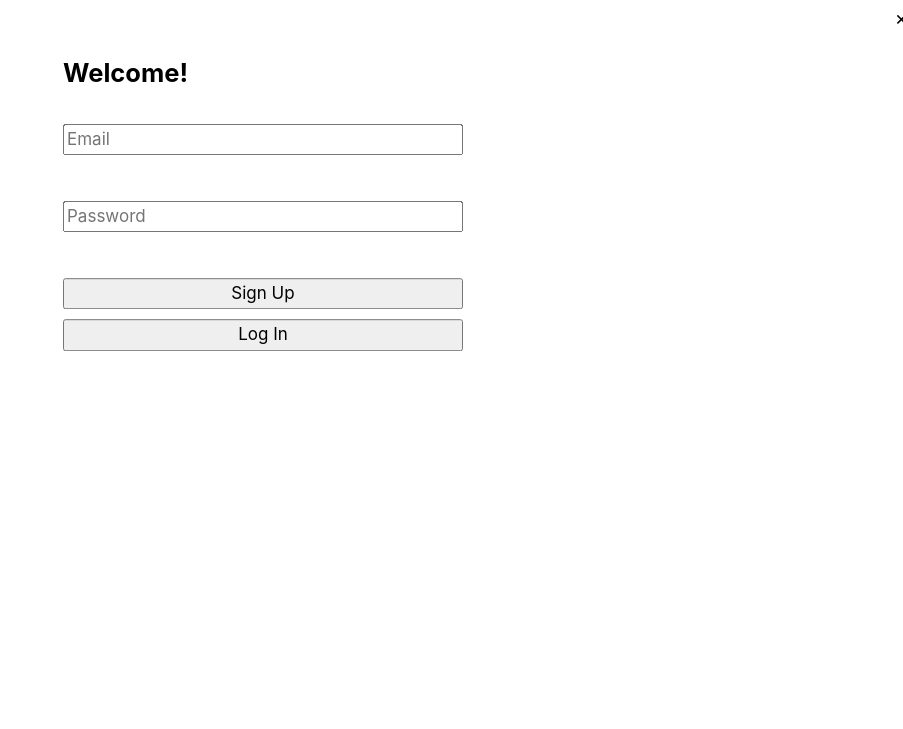
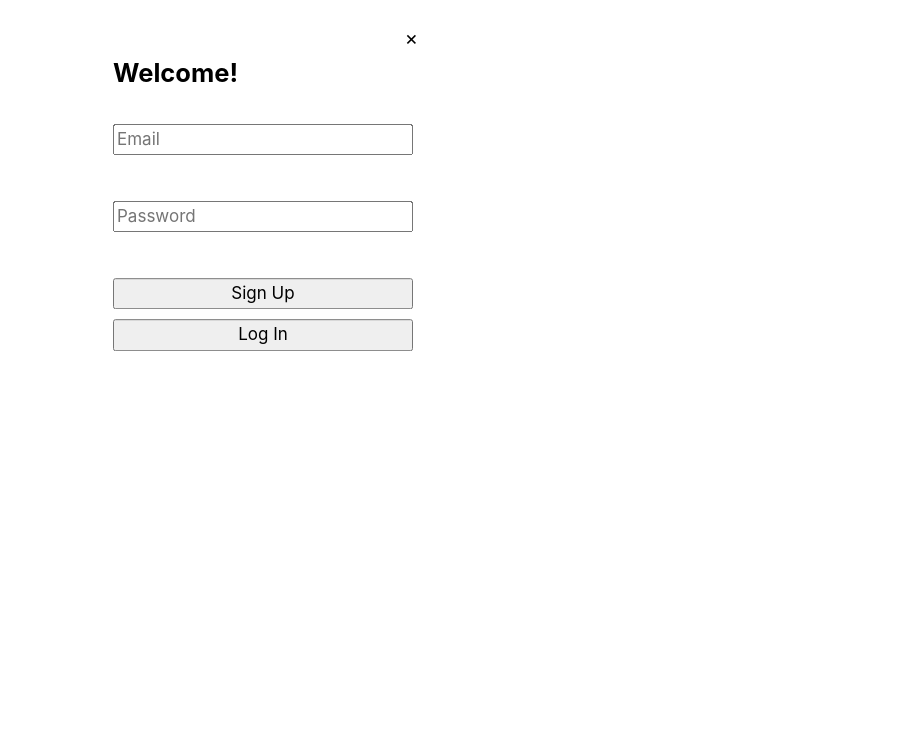
Before and after one commit to CW1216/CW, a plain HTML site: page index.html in a window 1280 px wide. Both pictures are taken after a click on the button "Login / Sign Up". Shown: the top 729 px of the page, without its empty margins (377-1280 px from the left). Drawn offline with Linux system fonts and the light colour scheme; grey boxes are pictures that could not be loaded.

Commit message:
Update styles.css

```diff
--- a/styles.css
+++ b/styles.css
@@ -519,9 +519,15 @@ padding: 2px 3px;
 }
 
 .popup-content {
+  width: 300px;
+  max-width: 90%;
+  padding: 20px;
+  border-radius: 10px;
+  background-color: #fff;
   display: flex;
   flex-direction: column;
   gap: 10px;
+  position: relative;
 }
 
 .close-btn {
```
